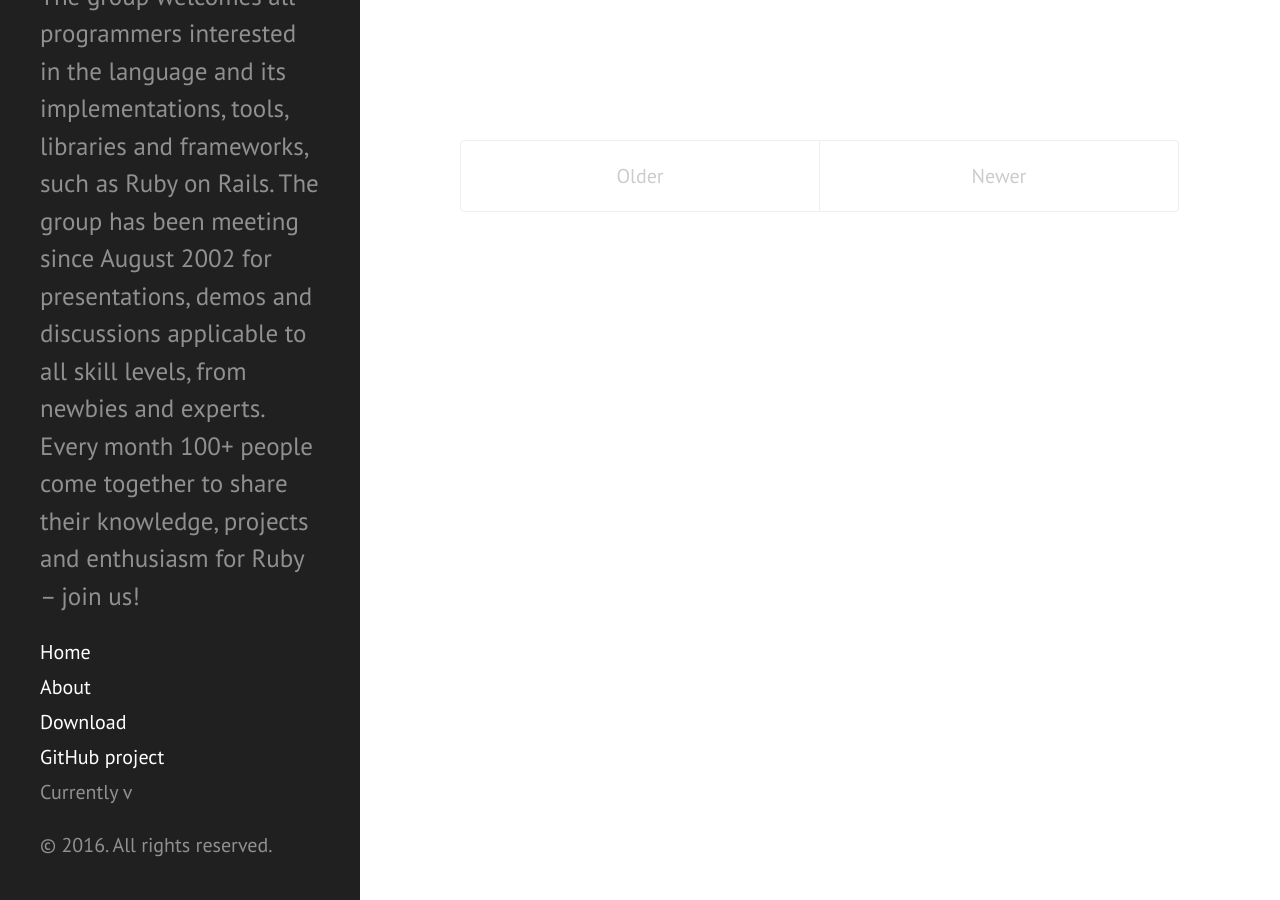
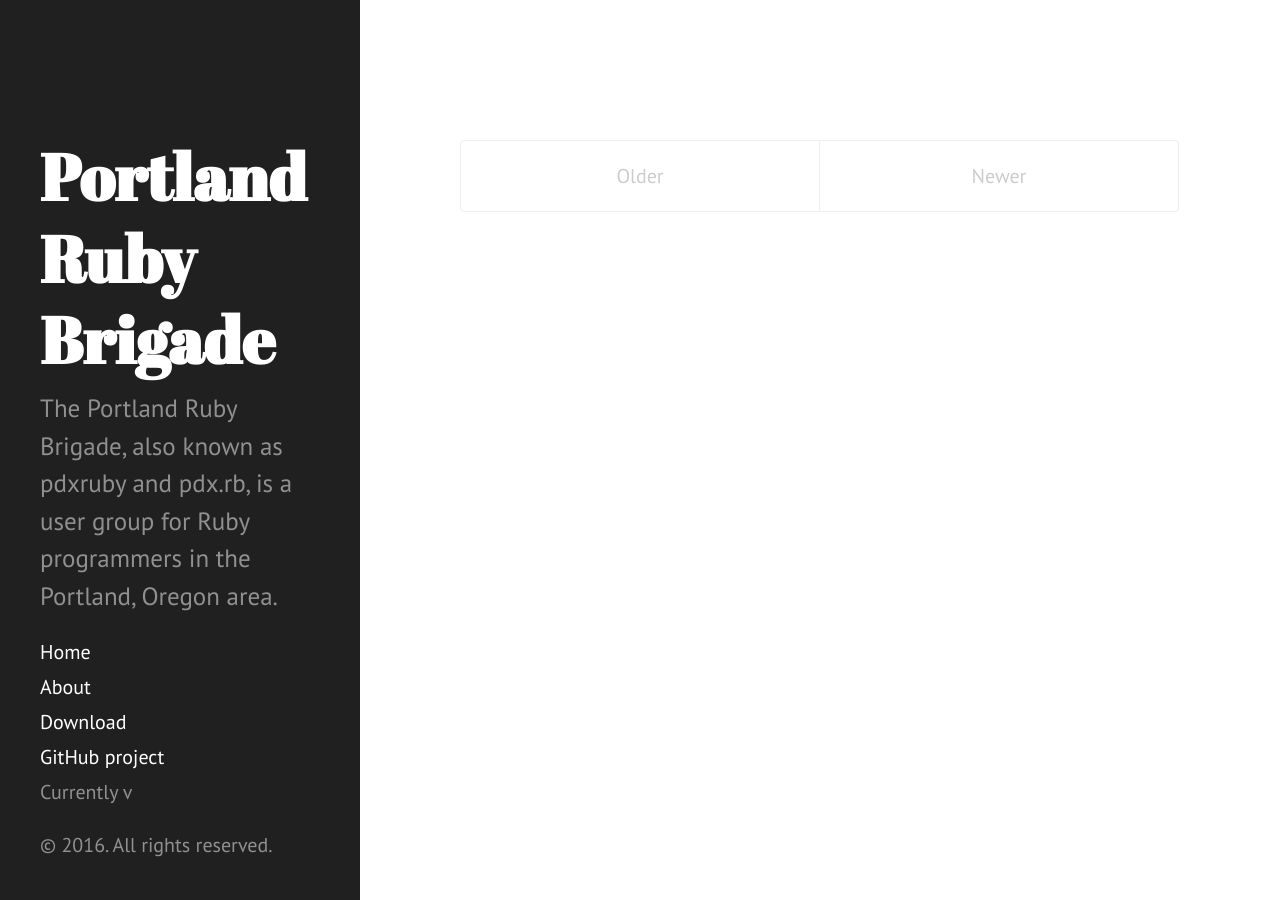
Before and after one commit to pdxruby/pdxruby.github.io, a Jekyll site: the page built from index.html, in a window 1280 px wide. Built offline with Jekyll 4.4.1, drawn with Linux system fonts in a browser that asks for light colours; some of the changed text lies outside the part shown.

Commit message:
Fix up config file

```diff
--- a/_config.yml
+++ b/_config.yml
@@ -6,22 +6,16 @@
 # 'jekyll serve'. If you change this file, please restart the server process.
 
 # Site settings
-title: Your awesome title
+title: Portland Ruby Brigade
 email: your-email@domain.com
 description: > # this means to ignore newlines until "baseurl:"
   The Portland Ruby Brigade, also known as pdxruby and pdx.rb,
   is a user group for Ruby programmers in the Portland, Oregon area.
-  The group welcomes all programmers interested in the language
-  and its implementations, tools, libraries and frameworks, such
-  as Ruby on Rails. The group has been meeting since August 2002
-  for presentations, demos and discussions applicable to all skill
-  levels, from newbies and experts. Every month 100+ people
-  come together to share their knowledge, projects and enthusiasm
-  for Ruby – join us!
 baseurl: "" # the subpath of your site, e.g. /blog
 url: "http://pdxruby.org" # the base hostname & protocol for your site
 twitter_username: pdxruby
-github_username:  pdxruby
+github:
+  repo: https://github.com/pdxruby/pdxruby.github.io
 
 # Build settings
 markdown: kramdown
```
